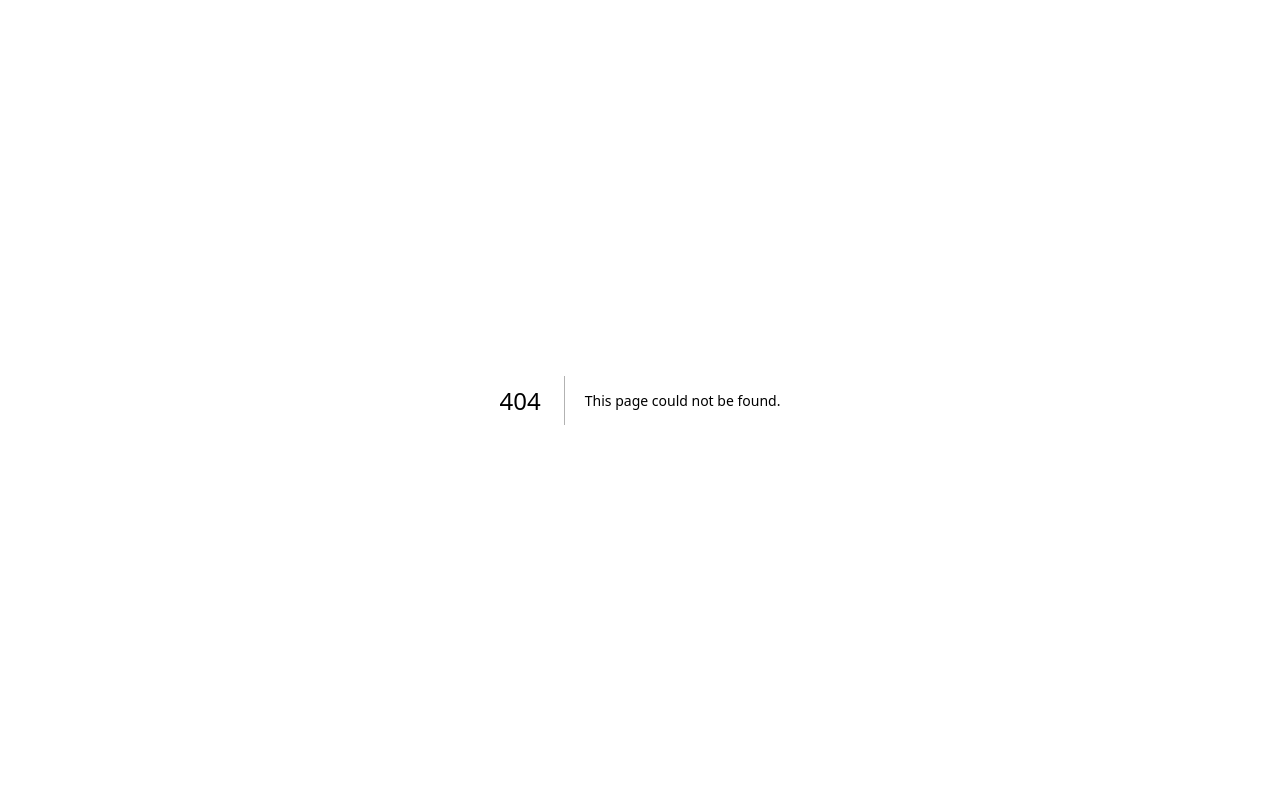
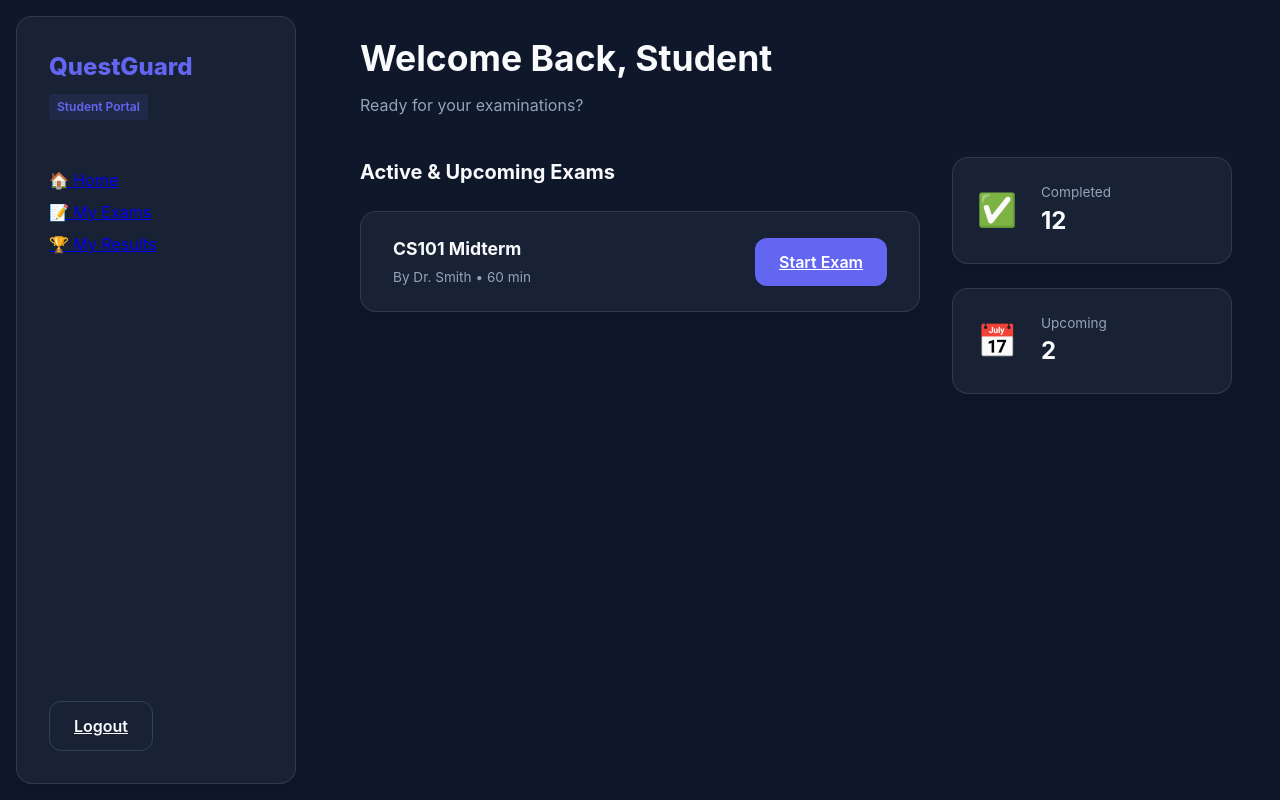
Before and after one commit to NgoQuocKhiem/nexexam, a Next.js app: page /dashboard/student in a window 1280 px wide. Before the commit this address had no page. Built offline with nearby package versions, Linux system fonts and the light colour scheme.

Commit message:
Add Student Dashboard to fix 404 post-login

```diff
--- /dev/null
+++ b/src/app/dashboard/student/layout.tsx
@@ -0,0 +1,90 @@
+'use client';
+
+import Link from 'next/link';
+
+export default function StudentLayout({
+  children,
+}: {
+  children: React.ReactNode;
+}) {
+  return (
+    <div className="dashboard-layout">
+      <aside className="sidebar glass-card">
+        <div className="sidebar-header">
+          <div className="logo">QuestGuard</div>
+          <p className="role-badge">Student Portal</p>
+        </div>
+
+        <nav className="sidebar-nav">
+          <Link href="/dashboard/student" className="nav-item active">
+            <span>🏠</span> Home
+          </Link>
+          <Link href="/dashboard/student/quizzes" className="nav-item">
+            <span>📝</span> My Exams
+          </Link>
+          <Link href="/dashboard/student/results" className="nav-item">
+            <span>🏆</span> My Results
+          </Link>
+        </nav>
+
+        <div className="sidebar-footer">
+          <Link href="/login" className="btn btn-secondary w-full">Logout</Link>
+        </div>
+      </aside>
+
+      <main className="dashboard-content">
+        {children}
+      </main>
+
+      <style jsx>{`
+        .dashboard-layout {
+          display: flex;
+          min-height: 100vh;
+          background: var(--background);
+        }
+
+        .sidebar {
+          width: 280px;
+          height: calc(100vh - 2rem);
+          margin: 1rem;
+          display: flex;
+          flex-direction: column;
+          padding: 2rem;
+          position: sticky;
+          top: 1rem;
+        }
+
+        .sidebar-header { margin-bottom: 3rem; }
+        .logo { font-size: 1.5rem; font-weight: 800; color: var(--primary); margin-bottom: 0.5rem; }
+        .role-badge { font-size: 0.75rem; background: rgba(99, 102, 241, 0.1); color: var(--primary); padding: 0.25rem 0.5rem; border-radius: 4px; display: inline-block; font-weight: 600; }
+
+        .sidebar-nav { flex: 1; display: flex; flex-direction: column; gap: 0.5rem; }
+        .nav-item {
+          display: flex;
+          align-items: center;
+          gap: 1rem;
+          padding: 0.75rem 1rem;
+          border-radius: var(--radius-md);
+          color: var(--text-muted);
+          text-decoration: none;
+          transition: var(--transition);
+        }
+        .nav-item:hover { background: var(--surface-hover); color: var(--text); }
+        .nav-item.active { background: var(--primary); color: white; }
+
+        .dashboard-content {
+          flex: 1;
+          padding: 2rem 3rem;
+          overflow-y: auto;
+        }
+
+        @media (max-width: 1024px) {
+          .sidebar { width: 80px; padding: 1.5rem 1rem; }
+          .nav-item span { margin: 0; }
+          .nav-item { justify-content: center; font-size: 0; }
+          .logo, .role-badge, .sidebar-footer { display: none; }
+        }
+      `}</style>
+    </div>
+  );
+}
--- /dev/null
+++ b/src/app/dashboard/student/page.tsx
@@ -0,0 +1,99 @@
+'use client';
+
+import Link from 'next/link';
+
+export default function StudentDashboard() {
+  const activeExams = [
+    { id: '1', title: 'CS101 Midterm', duration: '60 min', lecturer: 'Dr. Smith' },
+  ];
+
+  return (
+    <div className="student-dashboard animate-fade-in">
+      <header className="page-header">
+        <h1>Welcome Back, Student</h1>
+        <p className="subtitle">Ready for your examinations?</p>
+      </header>
+
+      <div className="dashboard-grid">
+        <section className="active-exams">
+          <h3>Active & Upcoming Exams</h3>
+          <div className="exams-list">
+            {activeExams.map((exam) => (
+              <div key={exam.id} className="glass-card exam-card">
+                <div className="exam-main">
+                  <h4>{exam.title}</h4>
+                  <p className="exam-meta">By {exam.lecturer} • {exam.duration}</p>
+                </div>
+                <Link href={`/exam/${exam.id}`} className="btn btn-primary">
+                  Start Exam
+                </Link>
+              </div>
+            ))}
+          </div>
+        </section>
+
+        <section className="stats-section">
+          <div className="glass-card stat-item">
+            <span className="stat-icon">✅</span>
+            <div>
+              <span className="stat-label">Completed</span>
+              <span className="stat-value">12</span>
+            </div>
+          </div>
+          <div className="glass-card stat-item">
+            <span className="stat-icon">📅</span>
+            <div>
+              <span className="stat-label">Upcoming</span>
+              <span className="stat-value">2</span>
+            </div>
+          </div>
+        </section>
+      </div>
+
+      <style jsx>{`
+        .page-header { margin-bottom: 2.5rem; }
+        h1 { font-size: 2.22rem; margin-bottom: 0.5rem; }
+        .subtitle { color: var(--text-muted); }
+
+        .dashboard-grid {
+          display: grid;
+          grid-template-columns: 2fr 1fr;
+          gap: 2rem;
+        }
+
+        h3 { margin-bottom: 1.5rem; font-size: 1.25rem; }
+
+        .exam-card {
+          display: flex;
+          justify-content: space-between;
+          align-items: center;
+          padding: 1.5rem 2rem;
+          margin-bottom: 1rem;
+        }
+
+        .exam-main h4 { font-size: 1.1rem; margin-bottom: 0.25rem; }
+        .exam-meta { color: var(--text-muted); font-size: 0.85rem; }
+
+        .stats-section {
+          display: flex;
+          flex-direction: column;
+          gap: 1.5rem;
+        }
+
+        .stat-item {
+          display: flex;
+          align-items: center;
+          gap: 1.5rem;
+          padding: 1.5rem;
+        }
+        .stat-icon { font-size: 2rem; }
+        .stat-label { display: block; color: var(--text-muted); font-size: 0.85rem; }
+        .stat-value { font-size: 1.5rem; font-weight: 700; }
+
+        @media (max-width: 900px) {
+          .dashboard-grid { grid-template-columns: 1fr; }
+        }
+      `}</style>
+    </div>
+  );
+}
```
